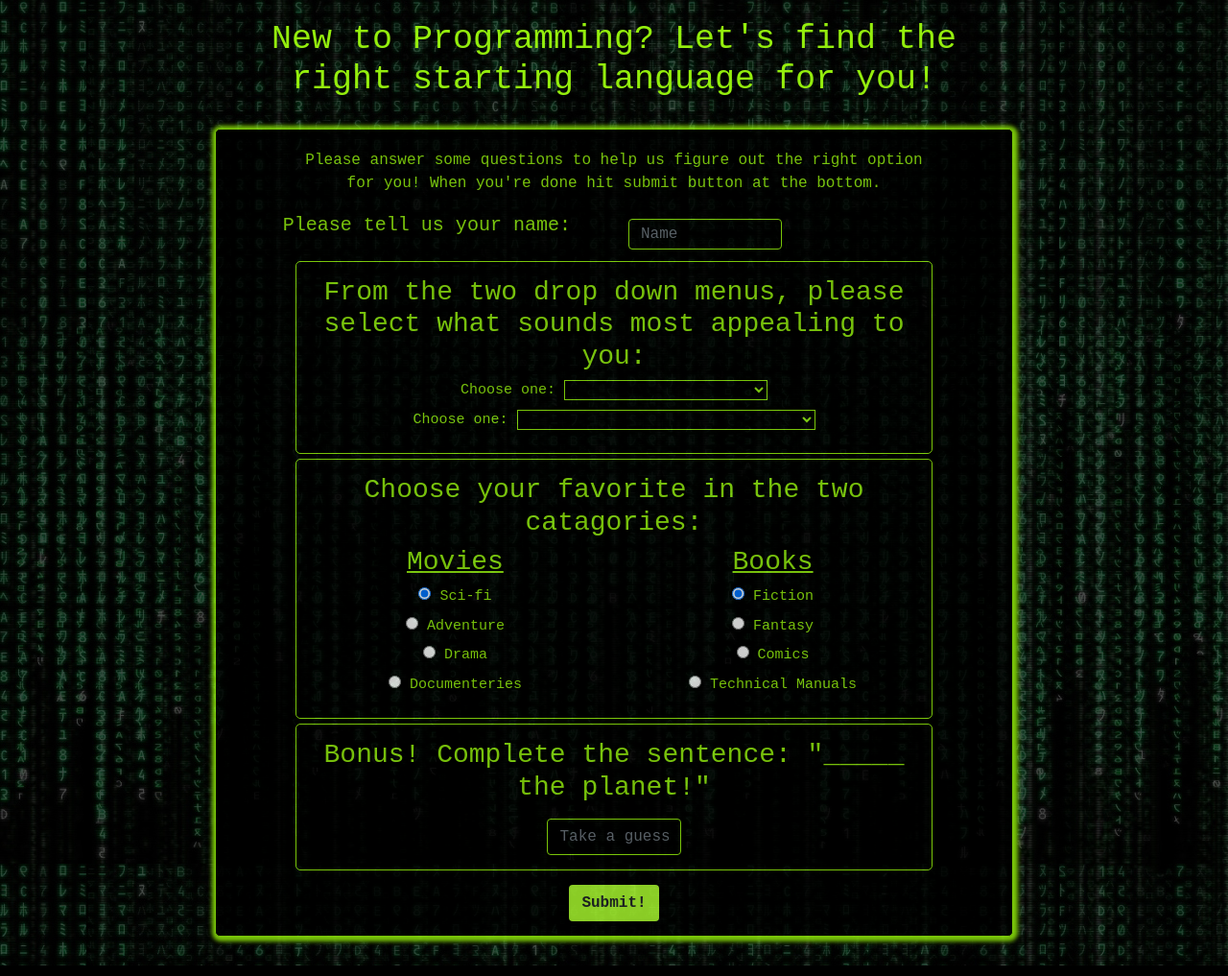
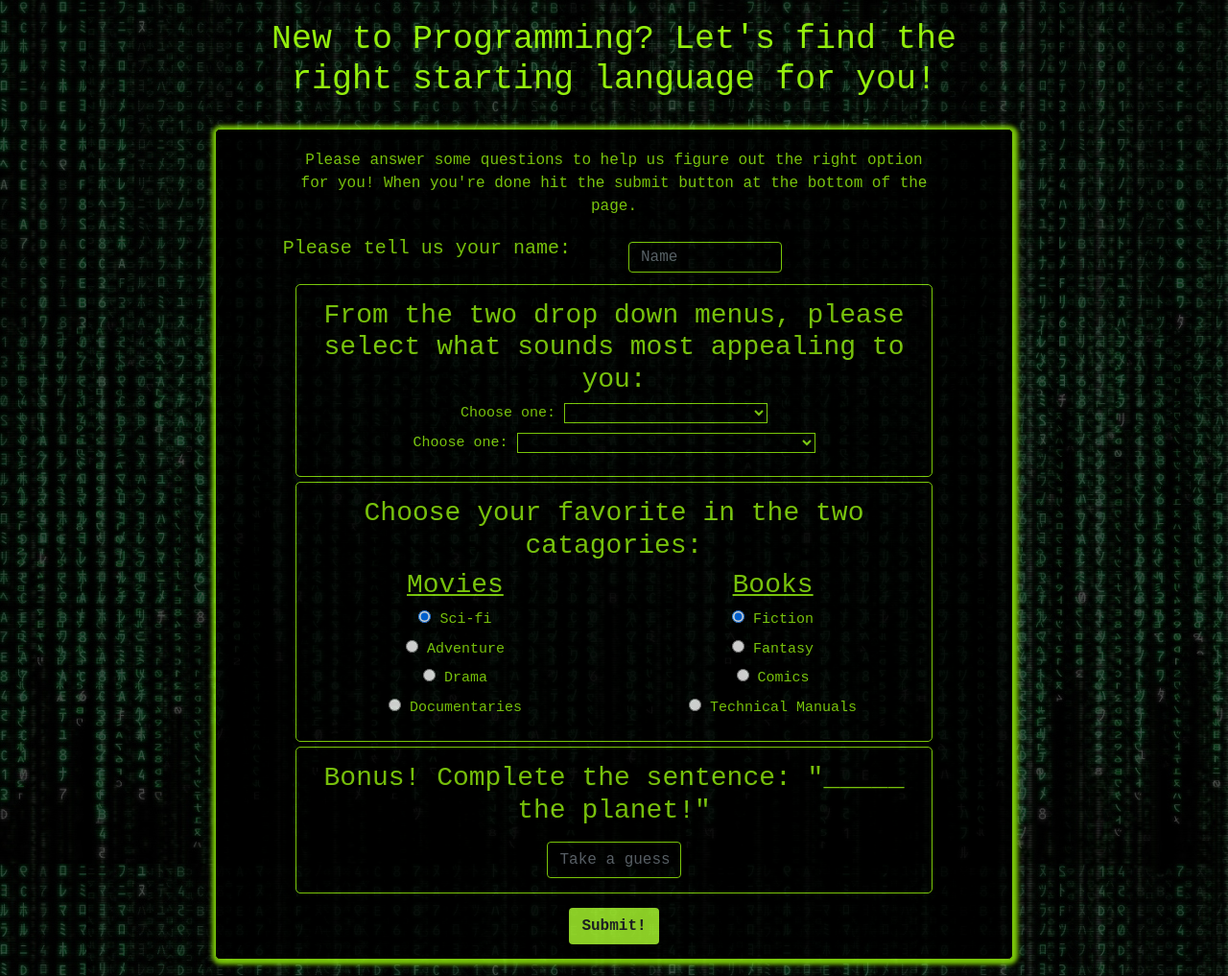
Before and after one commit to StollerSystem/Programming_Language_Suggester, a plain HTML site: page index.html in a window 1280 px wide. Shown: the top 1017 px of the page at 96% size. Drawn offline with Linux system fonts and the light colour scheme.

Commit message:
fix a few typos

```diff
--- a/index.html
+++ b/index.html
@@ -13,7 +13,7 @@
       <h1 id="mainTop">New to Programming? Let's find the right starting language for you!</h1>
     </div>
     <form id="mainForm">
-      <p>Please answer some questions to help us figure out the right option for you! When you're done hit submit button at the bottom.</p>
+      <p>Please answer some questions to help us figure out the right option for you! When you're done hit the submit button at the bottom of the page.</p>
       <div class="row"  class="form-group">
         <div class="col-6">
           <label for="name"><h2 id="nameLabel">Please tell us your name:</h2></label>
@@ -40,7 +40,7 @@
             <option></option>
             <option value="a">Working for a design studio</option>
             <option value="b">Working as a freelance devoloper</option>
-            <option value="c">Working for Mom's basement</option>
+            <option value="c">Working from mom's basement</option>
             <option value="d">Working for a large company</option>
           </select>
         </div>
@@ -71,7 +71,7 @@
             <div class="radio">
               <label>
                 <input type="radio" name="question3" value="d">
-                Documenteries
+                Documentaries
               </label>
             </div>
           </div>
```
